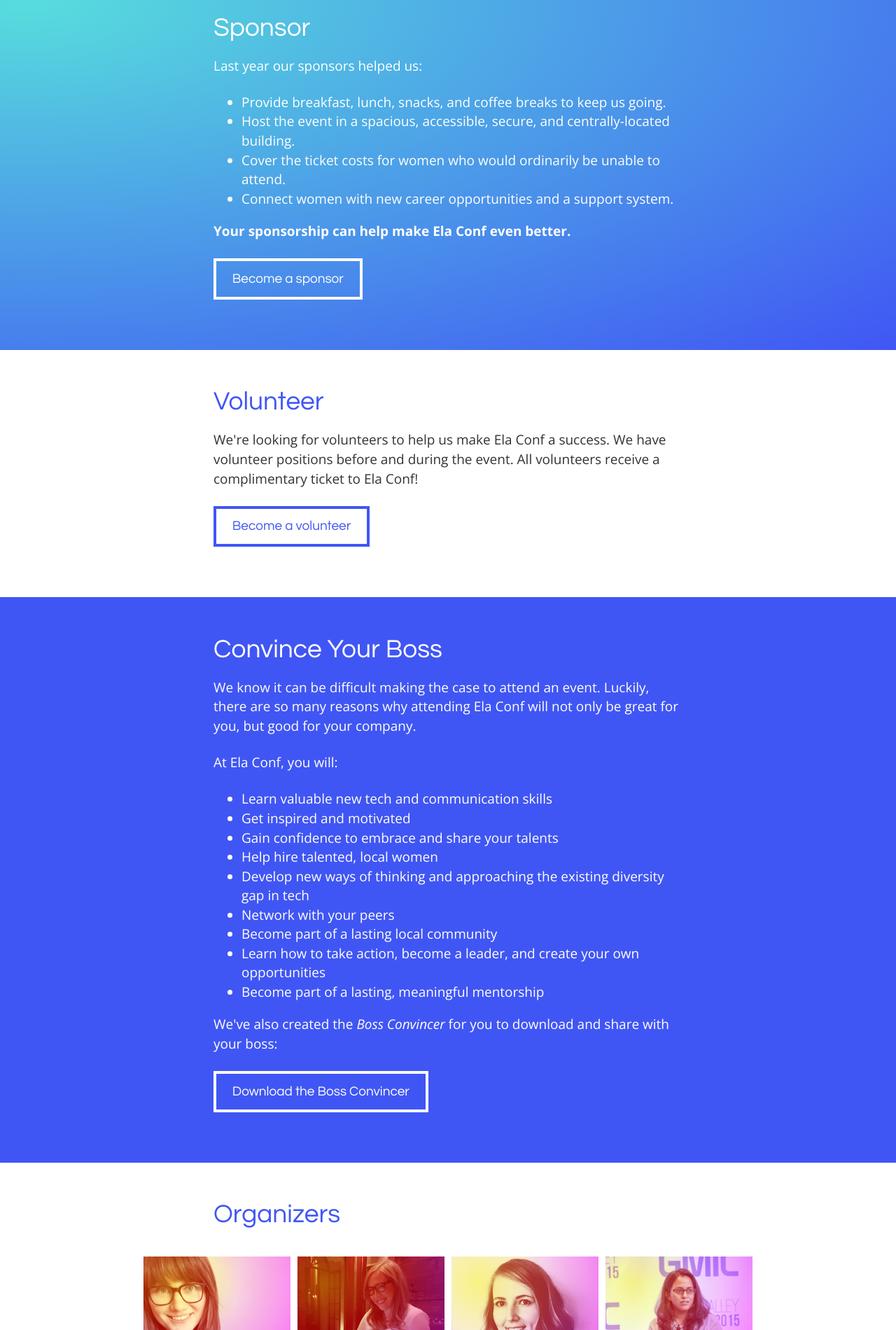
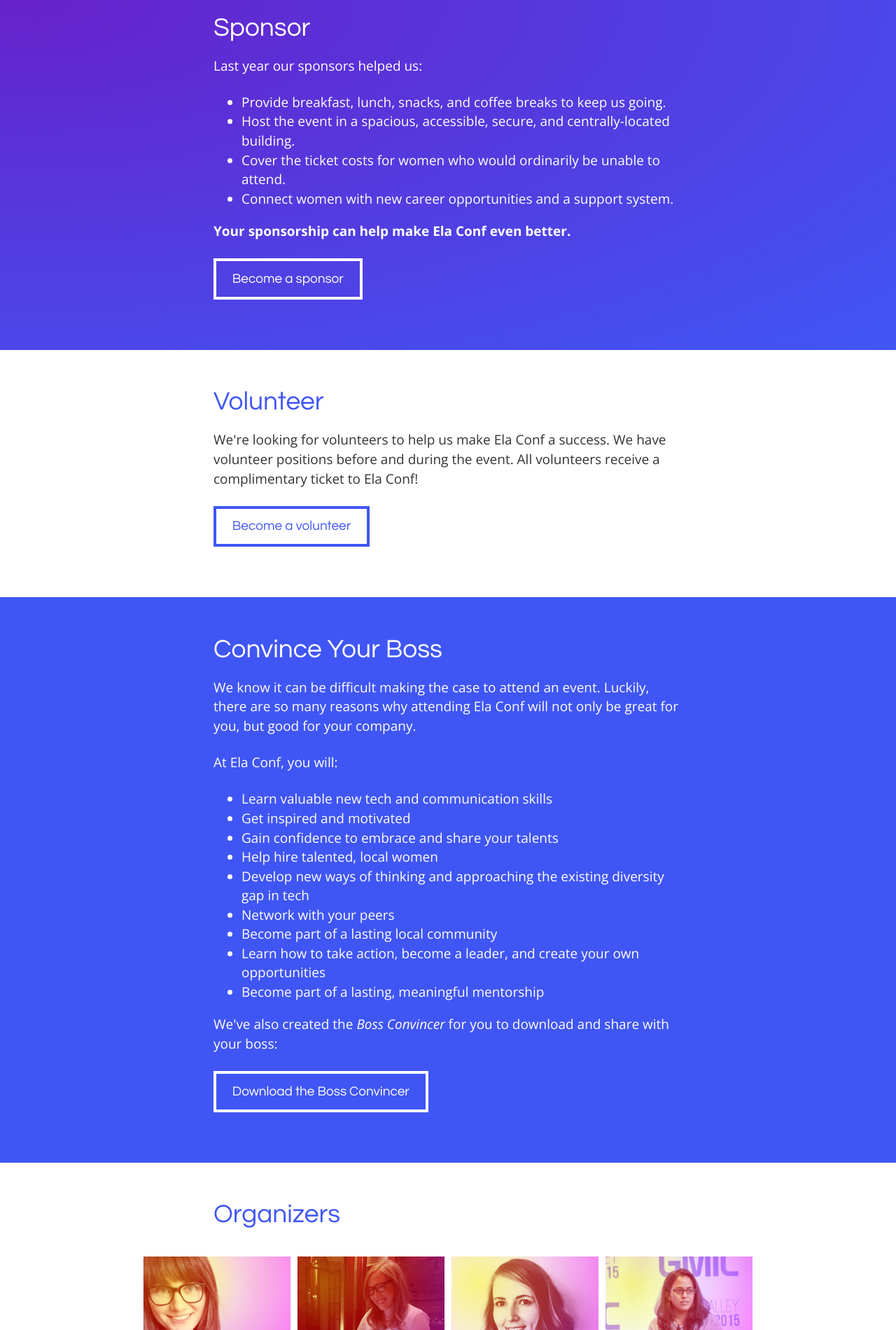
Before and after one commit to elaconf/elaconf.github.io, a Jekyll site: the page built from index.html, in a window 1280 px wide. Shown: the part 2921-4821 px from the top of the page at 70% size. Built offline with Jekyll 4.4.1, drawn with Linux system fonts in a browser that asks for light colours.

Commit message:
update gradient

```diff
--- a/_sass/_homepage.scss
+++ b/_sass/_homepage.scss
@@ -4,7 +4,7 @@
 .fill-dark,
 .fill-bright,
 .fill-gradient {
-  background: radial-gradient(farthest-corner at 2em 2em, $accent-main-light, $accent-main);
+  background: radial-gradient(farthest-corner at 2em 2em, $accent-tertiary, $accent-main);
   color: $white;
 
   a:not(.button) {
```
